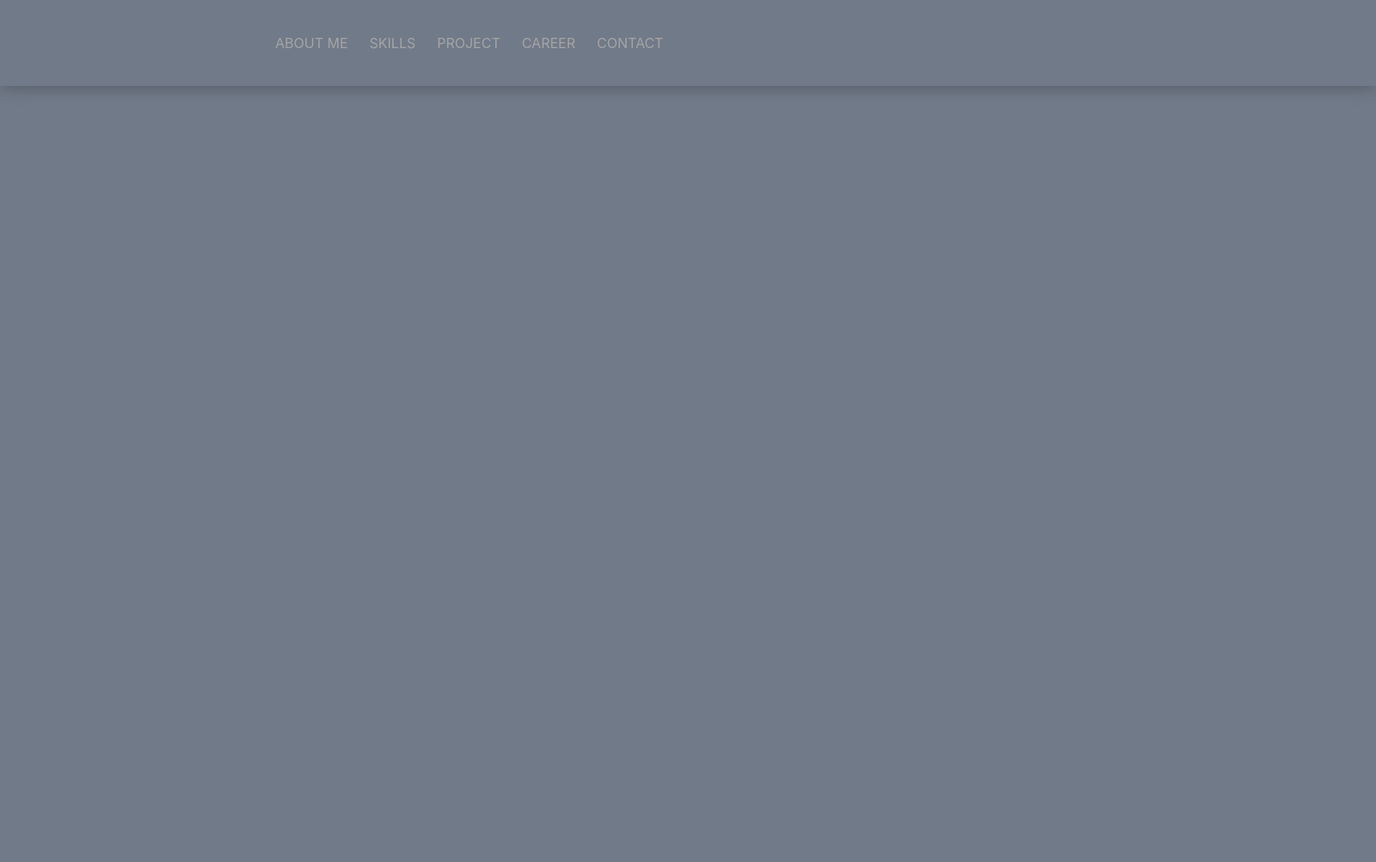
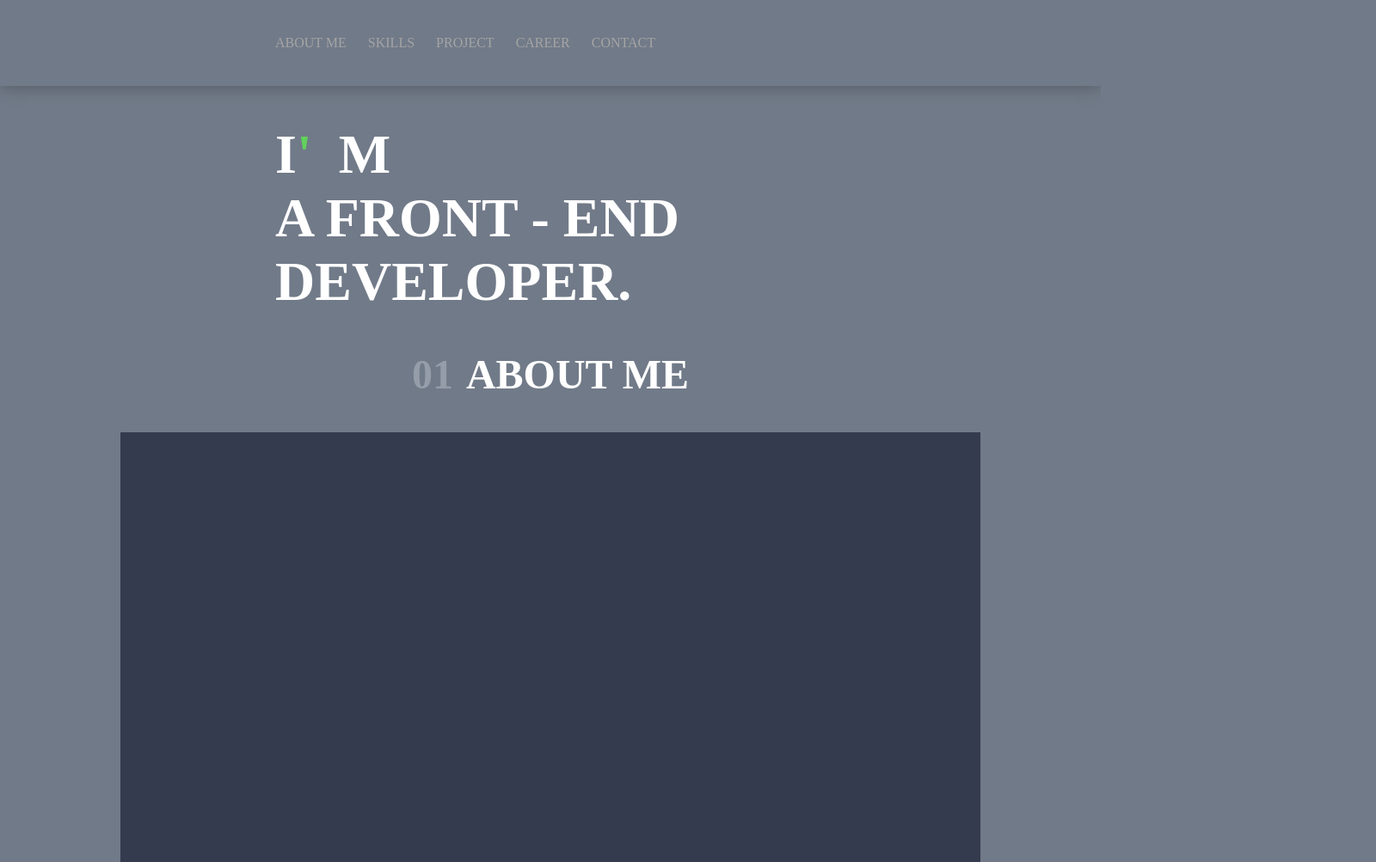
Before and after one commit to arongan90/portfolio, a React (Create React App) app in the folder pdh-portfolio/: page / in a window 1280 px wide. Shown: the whole page at 86% size, 1600 px wide, since content can reach past the window. Before the commit the page ends 800 px from the top, so only its background shows below. Built offline with nearby package versions, Linux system fonts and the light colour scheme.

Commit message:
about 메인텍스트 작업

```diff
--- a/pdh-portfolio/src/App.js
+++ b/pdh-portfolio/src/App.js
@@ -1,10 +1,11 @@
 import React from 'react';
 import { createGlobalStyle } from 'styled-components';
 import Header from './components/Header';
+import AboutMe from './components/AboutMe';
 
 const GlobalStyle = createGlobalStyle`
   body {
-    background: #717a88;
+    background: gray;
   }
 `;
 
@@ -13,6 +14,7 @@ function App() {
     <>
       <GlobalStyle />
       <Header />
+      <AboutMe />
     </>
   );
 }
--- /dev/null
+++ b/pdh-portfolio/src/components/AboutMe.js
@@ -0,0 +1,61 @@
+import React from 'react';
+import { createGlobalStyle } from 'styled-components';
+import styled from 'styled-components';
+
+const GlobalStyle = createGlobalStyle`
+  body {
+    background: #717a88;
+    font-family: nanum-gothic;
+    width: 100%;
+    height: 1000px;
+  }
+h1 {
+  font-size: 4rem;
+  color: white;
+  font-weight: 800;
+  padding-left: 25%;
+}
+
+h2 {
+  font-size: 3rem;
+  color: white;
+  display: flex;
+  justify-content: center;
+}
+
+span {
+  color: #959daa;
+  margin-right: 15px;
+}
+
+.dash {
+  color: #61d25b;
+}
+`;
+
+const AboutMeBlock = styled.div`
+  width: 1000px;
+  height: 500px;
+  background: #353b4e;
+  margin: 0 auto;
+  margin-top: 40px;
+`;
+
+function AboutMe() {
+  return (
+    <>
+      <GlobalStyle />
+      <h1>
+        I<span className="dash">'</span> M<br />
+        A FRONT - END <br />
+        DEVELOPER.
+      </h1>
+      <h2>
+        <span>01</span>ABOUT ME
+      </h2>
+      <AboutMeBlock></AboutMeBlock>
+    </>
+  );
+}
+
+export default AboutMe;
--- a/pdh-portfolio/src/components/Header.js
+++ b/pdh-portfolio/src/components/Header.js
@@ -2,7 +2,6 @@ import React from 'react';
 import styled from 'styled-components';
 
 const HeaderBlock = styled.div`
-  width: 100%;
   height: 100px;
   background: #717a88;
   color: #a5a5a5;
```
